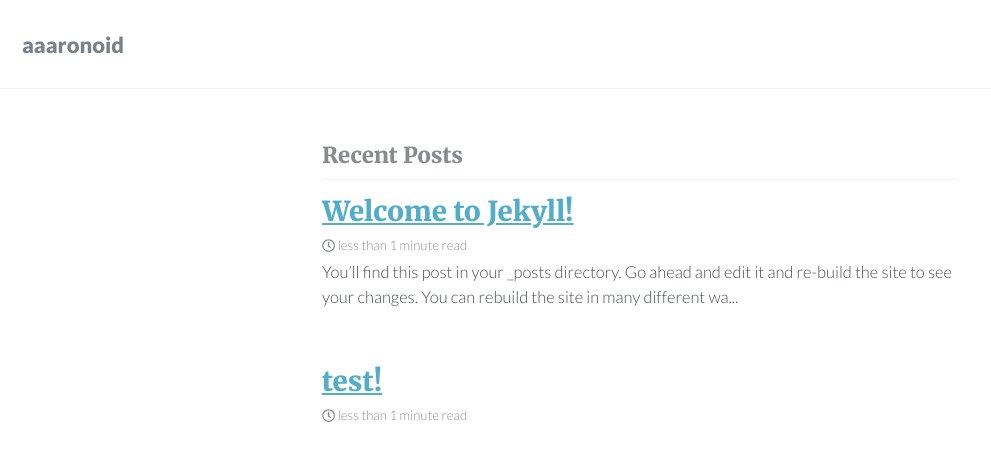
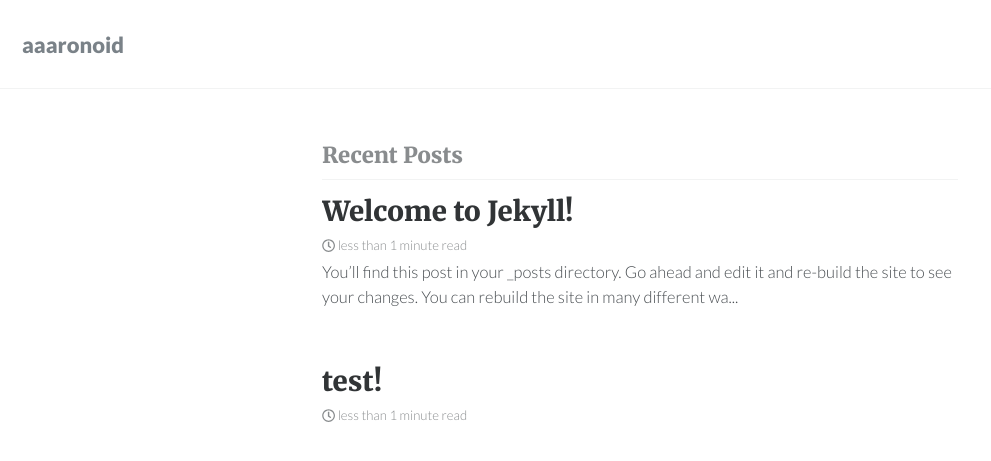
Before and after one commit to aaaronorg/art_aaaronorg, a Jekyll site: the page built from index.html, in a window 1280 px wide and 900 px high. Shown: the top 461 px of the window, without its empty margins (0-991 px from the left). Built offline with Jekyll 4.4.1, drawn with Linux system fonts in a browser that asks for light colours; nearby versions of some CDN libraries; the list of posts is cut into pages by our own code.

Commit message:
update archive title links
remove link styling

```diff
--- a/_sass/minimal-mistakes/_archive.scss
+++ b/_sass/minimal-mistakes/_archive.scss
@@ -36,6 +36,11 @@
   line-height: initial;
   overflow: hidden;
   text-overflow: ellipsis;
+
+  a {
+    text-decoration: none;
+    color: $darker-gray;
+  }
 
   a + a {
     opacity: 0.5;
```
